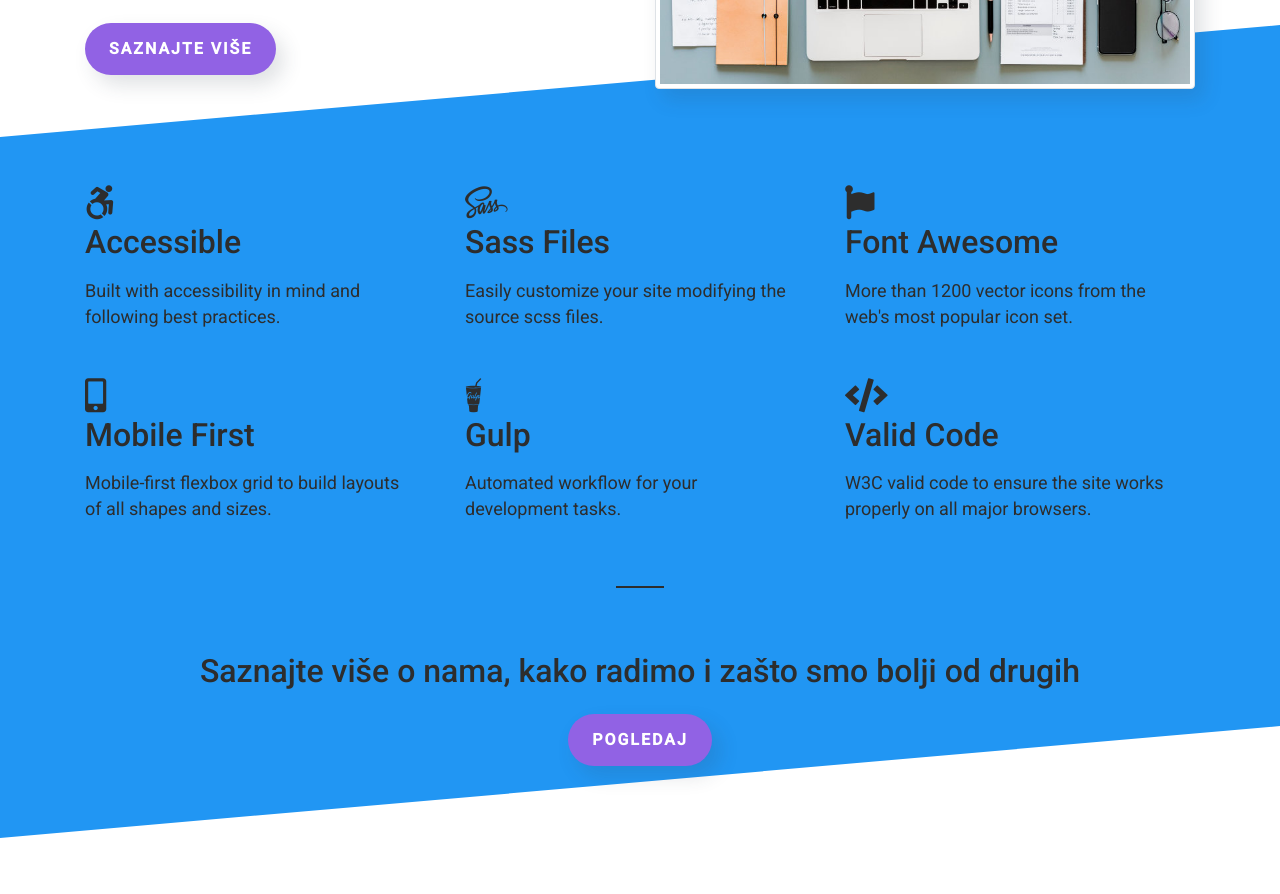
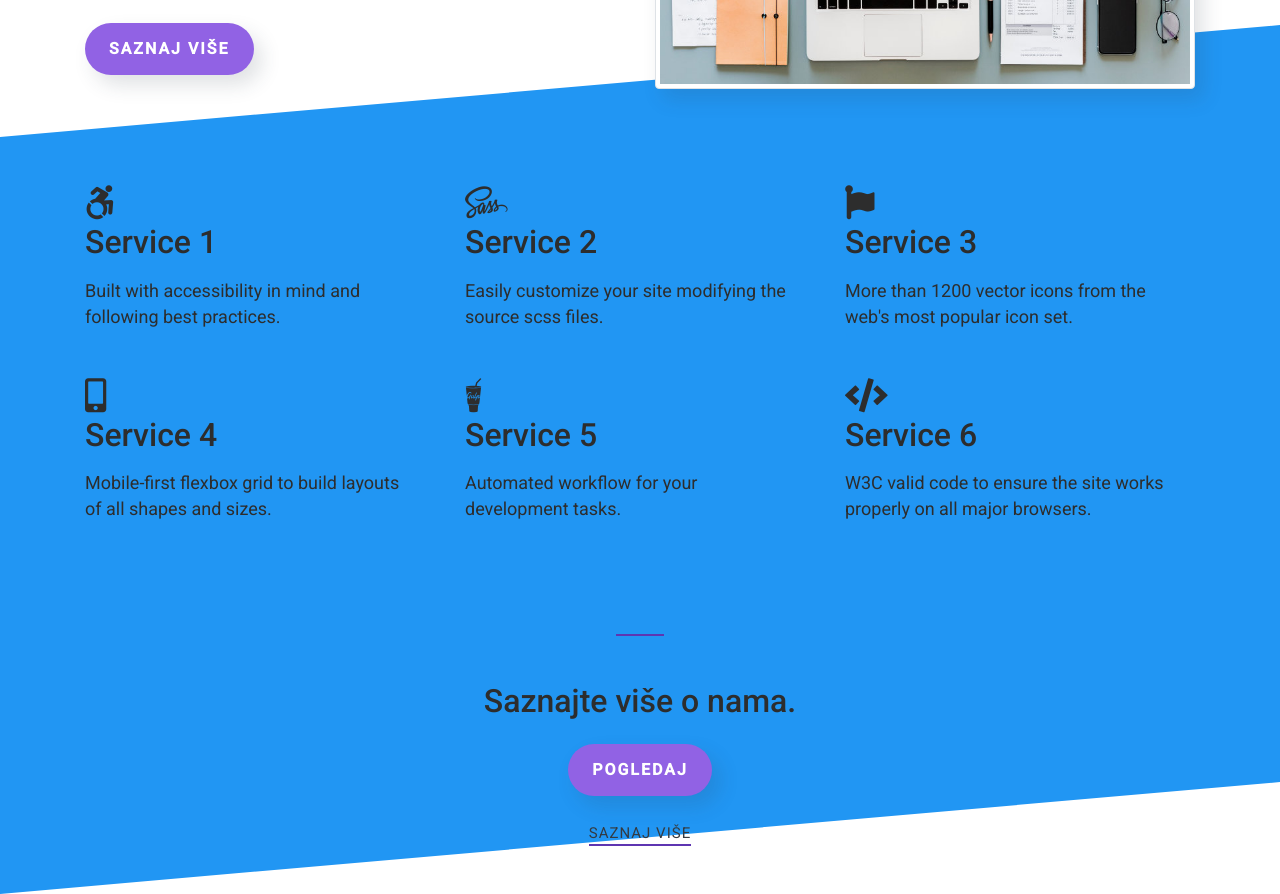
Before and after one commit to VladTzaru/Royal, a Vue app: page / in a window 1280 px wide. Shown: the part 380-1274 px from the top of the page. Before the commit the page ends 1218 px from the top, so only its background shows below. Built offline with nearby package versions, Linux system fonts and the light colour scheme.

Commit message:
add cta component

```diff
--- a/src/App.vue
+++ b/src/App.vue
@@ -6,7 +6,7 @@
 </template>
 
 <script>
-import MainNavigation from '@/components/MainNavigation.vue';
+import MainNavigation from '@/components/Base/MainNavigation.vue';
 export default {
   components: {
     MainNavigation
@@ -37,6 +37,15 @@ body {
   margin-bottom: 1rem;
   font-weight: 500;
   color: inherit;
+}
+
+a {
+  transition: $transition-primary;
+  text-decoration: none !important;
+  color: $text-primary;
+  &:hover {
+    color: $primary;
+  }
 }
 
 .bg-skew {
@@ -84,10 +93,11 @@ body {
 .hr-rule {
   width: 3rem;
   border-top-width: 2px !important;
+  margin-bottom: 46px;
 }
 
 .border-secondary {
-  border-top-color: $secondary-text !important;
+  border-top-color: $primary !important;
 }
 
 .btn-pill {
--- a/src/components/MainNavigation.vue
+++ b/src/components/Base/MainNavigation.vue
@@ -35,12 +35,13 @@ export default {
 </script>
 
 <style lang="scss" scoped>
-@import '../assets/scss/settings';
+@import '../../assets/scss/settings';
 header {
   box-shadow: $header-shadow;
   padding: 18px 0;
 }
 .nav-link {
+  letter-spacing: 1px;
   transition: $transition-primary;
   font-size: 16px;
   padding: 0 1.25rem !important;
--- /dev/null
+++ b/src/components/Cta.vue
@@ -0,0 +1,27 @@
+<template>
+    <div class="container py-5">
+        <hr class="hr-rule border-secondary">
+        <div class="text-center">
+            <slot name="cta-title"></slot>
+            <div class="mb-4">
+                <slot name="cta-btn"></slot>
+            </div>
+            <slot name="cta-link"></slot>
+        </div>
+    </div>
+</template>
+
+<style lang="scss" scoped>
+@import '../assets/scss/settings';
+.cta-link {
+    border-bottom: 2px solid $primary;
+    transition: $transition-primary;
+    font-size: 15px;
+    letter-spacing: 1px;
+    padding-bottom: 2px;
+    text-transform: uppercase;
+    &:hover {
+        color: $primary;
+    }
+}
+</style>
--- a/src/components/Services/Services.vue
+++ b/src/components/Services/Services.vue
@@ -12,15 +12,12 @@
             </div>
 
             <!-- Call to action -->
-            <hr class="hr-rule border-secondary">
-            <div class="container py-5">
-                <div class="text-center">
-                    <h2 class="mb-4">Saznajte više o nama, kako radimo i zašto smo bolji od drugih</h2>
-                    <div class="mb-4">
-                        <router-link slot="hero-btn" class="btn btn-primary btn-pill" to="/kontakt" tag="button">Pogledaj</router-link>
-                    </div>
-                </div>
-            </div>
+            <Cta>
+                <h2 slot="cta-title" class="mb-4">Saznajte više o nama.</h2>
+                <router-link slot="cta-btn" class="btn btn-primary btn-pill" to="/o-nama" tag="button">Pogledaj</router-link>
+                <router-link slot="cta-link" class="cta-link" to="/o-nama" tag="a">Saznaj više</router-link>
+            </Cta>
+
         </div>
     </section>
 
@@ -28,22 +25,24 @@
 
 <script>
 import Service from './Service.vue';
+import Cta from '../Cta.vue';
 export default {
     name: 'Services',
     data() {
         return {
             services: [
-                {title: 'Accessible', description: 'Built with accessibility in mind and following best practices.', icon: 'fab fa-accessible-icon'},
-                {title: 'Sass Files', description: 'Easily customize your site modifying the source scss files.', icon: 'fab fa-sass'},
-                {title: 'Font Awesome', description: "More than 1200 vector icons from the web's most popular icon set.", icon: 'fab fa-font-awesome-flag'},
-                {title: 'Mobile First', description: 'Mobile-first flexbox grid to build layouts of all shapes and sizes.', icon: 'fas fa-mobile-alt'},
-                {title: 'Gulp', description: 'Automated workflow for your development tasks.', icon: 'fab fa-gulp'},
-                {title: 'Valid Code', description: "W3C valid code to ensure the site works properly on all major browsers.", icon: 'fas fa-code'}
+                {title: 'Service 1', description: 'Built with accessibility in mind and following best practices.', icon: 'fab fa-accessible-icon'},
+                {title: 'Service 2', description: 'Easily customize your site modifying the source scss files.', icon: 'fab fa-sass'},
+                {title: 'Service 3', description: "More than 1200 vector icons from the web's most popular icon set.", icon: 'fab fa-font-awesome-flag'},
+                {title: 'Service 4', description: 'Mobile-first flexbox grid to build layouts of all shapes and sizes.', icon: 'fas fa-mobile-alt'},
+                {title: 'Service 5', description: 'Automated workflow for your development tasks.', icon: 'fab fa-gulp'},
+                {title: 'Service 6', description: "W3C valid code to ensure the site works properly on all major browsers.", icon: 'fas fa-code'}
             ]
         }
     },
     components: {
-        Service
+        Service,
+        Cta
     }
 }
 </script>
--- a/src/views/Home.vue
+++ b/src/views/Home.vue
@@ -4,7 +4,7 @@
     <h1 slot="hero-title" class="display-4">Brza, jednostavna i povoljna rešenja</h1>
     <p slot="hero-text" class="lead mb-4">Lorem ipsum dolor sit amet consectetur adipisicing elit. Ducimus sed
       perspiciatis eius officia quisquam fugit ad a repellendus.</p>
-    <router-link slot="hero-btn" class="btn btn-primary btn-pill" to="/usluge" tag="button">Saznajte više</router-link>
+    <router-link slot="hero-btn" class="btn btn-primary btn-pill" to="/usluge" tag="button">Saznaj više</router-link>
     <img slot="hero-img" src="../assets/img/wireless.jpg" class="img-thumbnail" alt="Creation process">
   </Hero>
   <Services />
```
